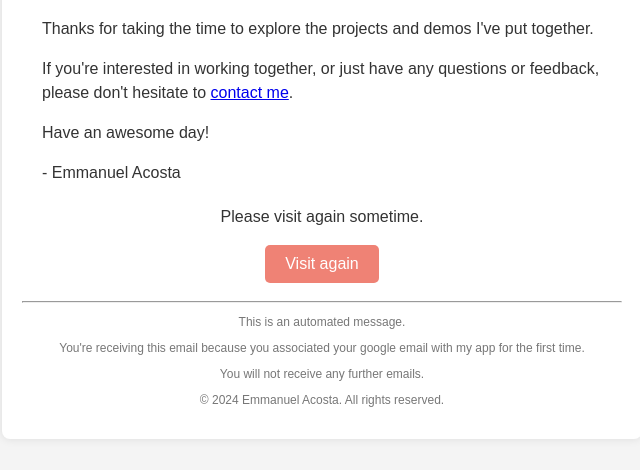
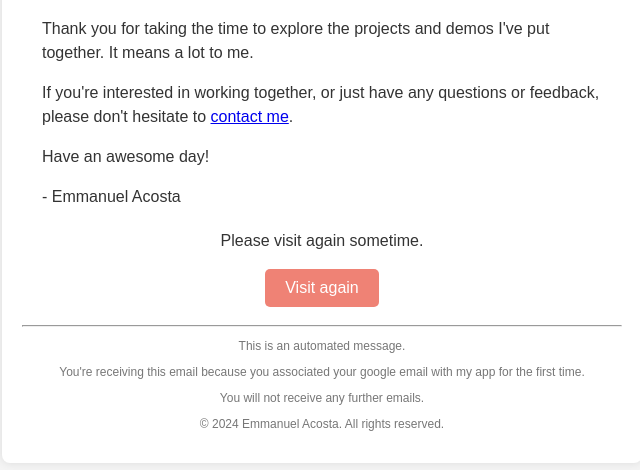
Before and after one commit to PixelOmen/portfolio_api, a Django app: template portfolio_api/api/templates/email_template.html in a window 1280 px wide. Shown: the part 187-657 px from the top of the page, without its empty margins (318-958 px from the left). Run offline with Django 5.2, Linux system fonts and the light colour scheme; the template is opened without the code that fills it, so the values that code supplies are empty; parts of the project's set-up code (start-up, migrations or seed data) failed here and were passed over.

Commit message:
Tweaked welcome email content

```diff
--- a/portfolio_api/api/email.py
+++ b/portfolio_api/api/email.py
@@ -11,7 +11,7 @@ from django.template.loader import render_to_string
 
 
 def plain_text_message(user: str, contact_email: str, portfolio_link: str) -> str:
-    return f"""Hi {user},\n\nThanks for taking the time to explore the projects and demos I've put together. If you're interested in working together, or just have any questions or feedback, please don't hesitate to contact me at {contact_email}.\n\nBest,\nEmmanuel Acosta\nPortfolio: {portfolio_link}\n\n\n\nThis is an automated message.\nYou will not receive any further emails.\nYou're receiving this email because you associated your google email with my app for the first time."""
+    return f"""Hi {user},\n\nThank you for taking the time to explore the projects and demos I've put together. It means a lot to me.\n\nIf you're interested in working together, or just have any questions or feedback, please don't hesitate to contact me at {contact_email}.\n\nBest,\nEmmanuel Acosta\nPortfolio: {portfolio_link}\n\n\n\nThis is an automated message.\nYou will not receive any further emails.\nYou're receiving this email because you associated your google email with my app for the first time."""
 
 
 def ea_send_mail(subject: str, message: str,
--- a/portfolio_api/api/templates/email_template.html
+++ b/portfolio_api/api/templates/email_template.html
@@ -15,7 +15,7 @@
         </div>
         <div class="content" style="padding: 20px; padding-bottom: 10px; text-align: left; color: #333333;">
             <h1 style="font-size: 24px; margin-top: 0;">Hi, {{ user.first_name }}!</h1>
-            <p style="font-size: 16px; line-height: 1.5;">Thanks for taking the time to explore the projects and demos I've put together.</p>
+            <p style="font-size: 16px; line-height: 1.5;">Thank you for taking the time to explore the projects and demos I've put together. It means a lot to me.</p>
             <p style="font-size: 16px; line-height: 1.5;">If you're interested in working together, or just have any questions or feedback, please don't hesitate to <a href="mailto:3D.Acosta@gmail.com">contact me</a>.</p>
             <p style="font-size: 16px; line-height: 1.5;">Have an awesome day!</p>
             <p style="font-size: 16px; line-height: 1.5;">- Emmanuel Acosta</p>
--- a/portfolio_api/api/views.py
+++ b/portfolio_api/api/views.py
@@ -17,7 +17,7 @@ class EmailTestView(APIView):
     permission_classes = [IsAuthenticated]
 
     def post(self, request):
-        result = email.send_welcome_email(request, html=True)
+        result = email.send_welcome_email(request, html=False)
         if result:
             return Response({'details': 'Email sent successfully'})
         else:
```
